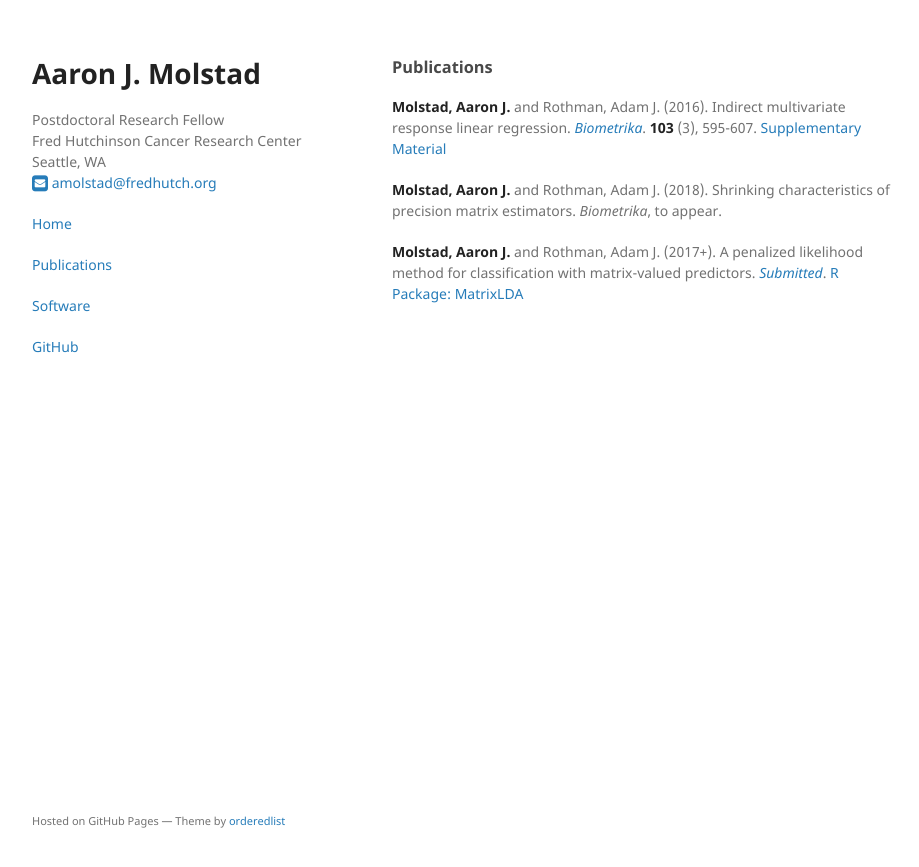
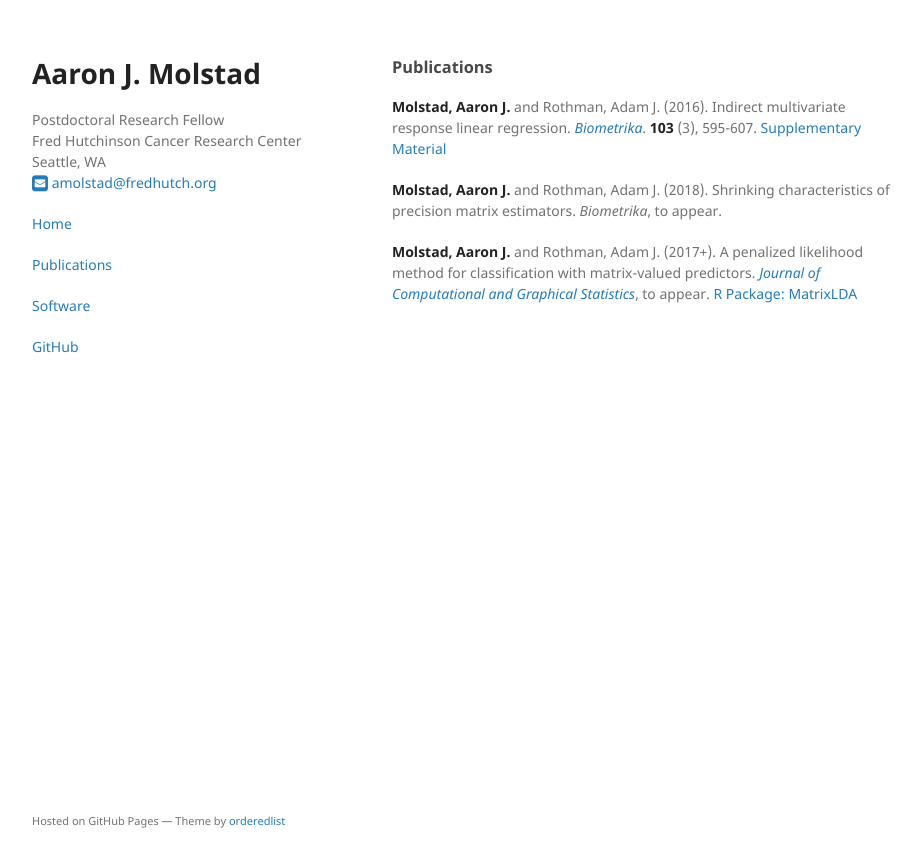
Before and after one commit to ajmolstad/ajmolstad.github.io, a Jekyll site: the page built from publications.md, in a window 1280 px wide. Shown: the top 867 px of the page, without its empty margins (178-1097 px from the left). Built offline with Jekyll 4.4.1, drawn with Linux system fonts in a browser that asks for light colours; our own code applies the rules of GitHub Pages for plain Markdown files.

Commit message:
Update publications.md

```diff
--- a/publications.md
+++ b/publications.md
@@ -7,4 +7,4 @@ layout: default
 
 **Molstad, Aaron J.** and Rothman, Adam J. (2018). Shrinking characteristics of precision matrix estimators. *Biometrika*, to appear.
 
-**Molstad, Aaron J.**  and Rothman, Adam J. (2017+). A penalized likelihood method for classification with matrix-valued predictors. [*Submitted*](pages/MatrixLDA.pdf). [R Package: MatrixLDA](https://cran.r-project.org/web/packages/MatrixLDA/.)
+**Molstad, Aaron J.**  and Rothman, Adam J. (2017+). A penalized likelihood method for classification with matrix-valued predictors. [*Journal of Computational and Graphical Statistics*](pages/MatrixLDA.pdf), to appear. [R Package: MatrixLDA](https://cran.r-project.org/web/packages/MatrixLDA/.)
```
